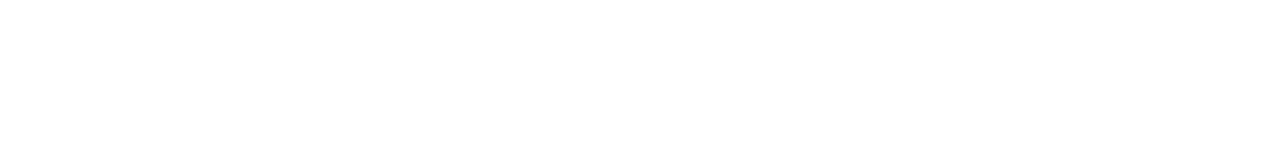
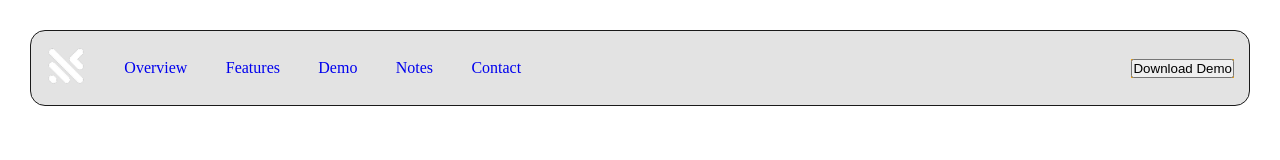
Before and after one commit to theojohnsosa/unity-web, a plain HTML site: page public/index.html in a window 1280 px wide. Drawn offline with Linux system fonts and the light colour scheme; a web font is replaced by a local one.

Commit message:
started navbar development

```diff
--- a/public/index.html
+++ b/public/index.html
@@ -8,7 +8,23 @@
 </head>
 <body>
 
-
+    <div class="main-section">
+        <div class="navbar-container">
+            <div class="nav-links">
+                <a href="/public/index.html">
+                    <img src="/src/assets/images/logo.png" class="logo">
+                </a>
+                <li><a href="#">Overview</a></li>
+                <li><a href="#">Features</a></li>
+                <li><a href="#">Demo</a></li>
+                <li><a href="#">Notes</a></li>
+                <li><a href="#">Contact</a></li>
+            </div>
+            <div class="button-container">
+                <button id="download-button">Download Demo</button>
+            </div>
+        </div>
+    </div>
 
 </body>
 </html>
--- a/src/styles/styles.css
+++ b/src/styles/styles.css
@@ -35,3 +35,57 @@
     --sub-color: #676767;
     --white-color: #FFFFFF;
 }
+
+body {
+    display: flex;
+    flex-wrap: wrap;
+    justify-content: center;
+    align-items: center;
+}
+
+.main-section {
+    width: 100vw;
+    height: 100vh;
+}
+
+.navbar-container {
+    display: flex;
+    flex-wrap: wrap;
+    justify-content: space-between;
+    align-items: center;
+    margin: 30px;
+    padding: 15px;
+    border-radius: 15px;
+    border: 1px solid #1A1A1A;
+    background-color: #21212120;
+}
+
+.nav-links {
+    display: flex;
+    flex-wrap: wrap;
+    justify-content: space-between;
+    align-items: center;
+    width: 40%;
+    font-family: var(--medium-font);
+}
+
+.nav-links img {
+    width: 40px;
+    height: auto;
+}
+
+.nav-links li {
+    list-style: none;
+}
+
+.nav-links li a {
+    text-decoration: none;
+}
+
+.button-container {
+    background-color: orange;
+    display: flex;
+    flex-wrap: wrap;
+    justify-content: center;
+    align-items: center;
+}
```
